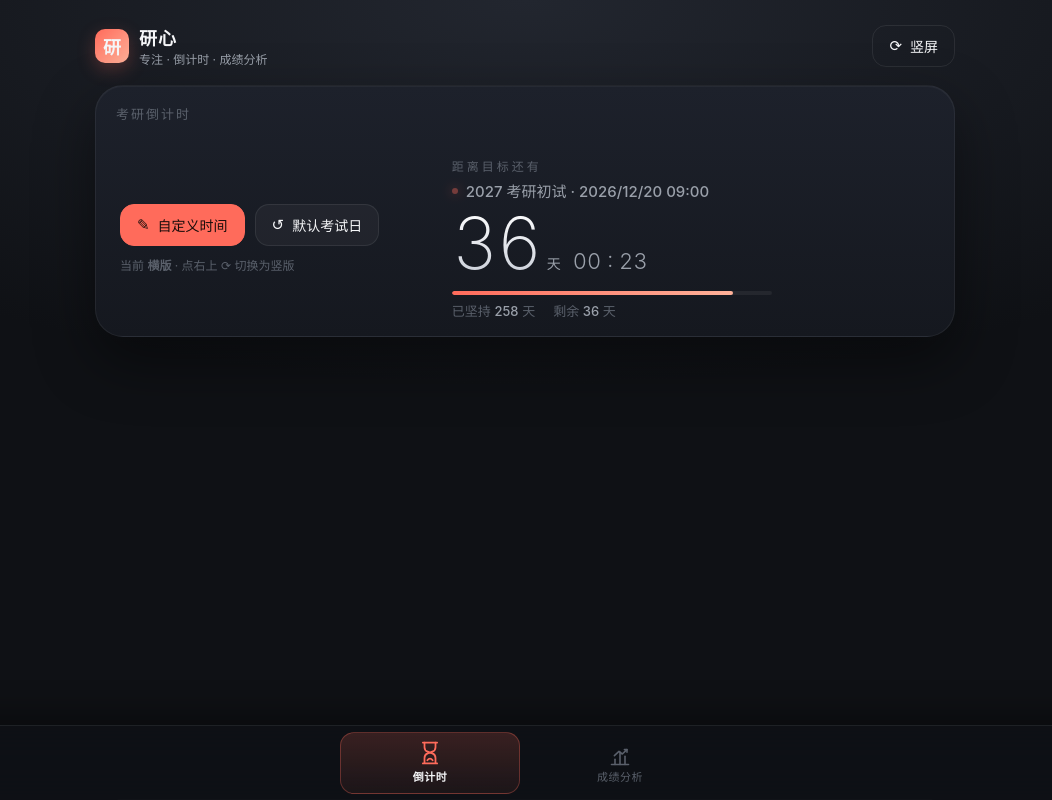
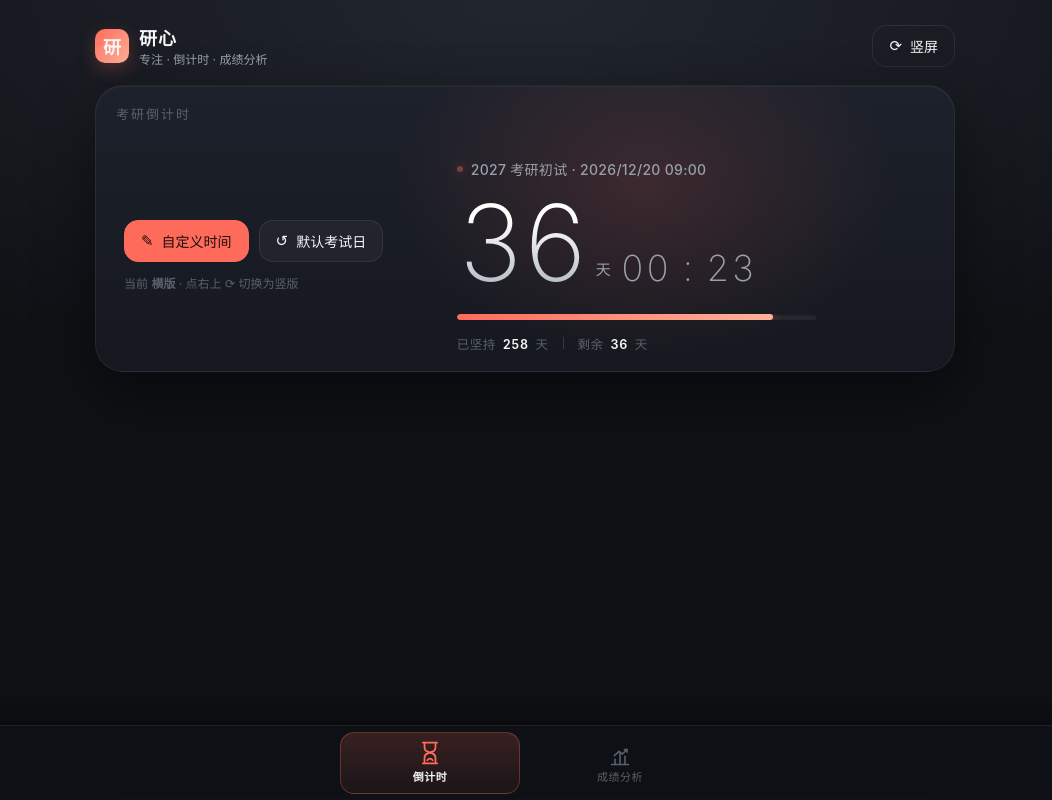
Before and after one commit to Zhouks-byte/yanxin-kaoyan-app, a plain HTML site: page index.html in a window 1280 px wide. Shown: the whole page, without its empty margins (115-1167 px from the left). Drawn offline with Linux system fonts and the light colour scheme.

Commit message:
美化倒计时卡片：大数字焦点与顶部柔光氛围
- 天数数字提升至 66-118px 超大字号、细字重白灰渐变，成为视觉焦点
- 新增卡片顶部暖色径向柔光装饰，增加纵深与呼吸感
- 删除冗余「距离目标还有」标签，目标行直接领衔，界面更简洁
- 进度条加高至 6px 并加橙红发光，数据行加分隔线，数字加粗强调

```diff
--- a/index.html
+++ b/index.html
@@ -75,43 +75,66 @@ body{
 .btn .ic{font-size:15px}
 
 /* ============ 倒计时卡片 ============ */
+/* 卡片顶部柔光氛围：从顶部晕开的暖色光，营造纵深与呼吸感 */
+#cdCard::before{
+  content:"";position:absolute;top:-150px;left:50%;transform:translateX(-50%);
+  width:720px;height:500px;pointer-events:none;z-index:0;
+  background:radial-gradient(closest-side,rgba(255,107,91,.15),rgba(255,107,91,0) 70%);
+}
+#cdCard.layout-landscape::before{left:64%}
+#cdCard .card-header,#cdCard .card-inner{position:relative;z-index:1}
+
 /* 默认：竖版 column 布局（适合窄屏/手机） */
 #cdCard .card-inner{
   display:flex;flex-direction:column;align-items:center;
-  padding:24px 24px;gap:18px;min-width:0;width:100%;
+  padding:18px 24px 26px;gap:24px;min-width:0;width:100%;
   transition:all .4s cubic-bezier(.4,0,.2,1);
 }
 .cd-side{
   display:flex;flex-direction:column;align-items:center;
   min-width:0;width:100%;flex:none; /* flex:none 防止被挤压 */
 }
-.cd-label{font-size:12px;letter-spacing:3px;color:var(--text-faint);text-transform:uppercase}
 .cd-target{
-  font-size:15px;color:var(--text-dim);font-weight:500;
-  display:flex;align-items:center;gap:8px;margin-top:6px;
+  font-size:14px;color:var(--text-dim);font-weight:500;letter-spacing:.3px;
+  display:flex;align-items:center;gap:8px;
   max-width:100%;flex-wrap:wrap;justify-content:center;
 }
 .cd-target .dot{width:6px;height:6px;border-radius:50%;background:var(--accent);box-shadow:0 0 12px var(--accent);animation:pulse 2s ease-in-out infinite;flex-shrink:0}
 .cd{
-  display:flex;align-items:baseline;gap:6px;margin-top:6px;
+  display:flex;align-items:baseline;gap:10px;margin-top:14px;
   flex-wrap:nowrap;justify-content:center;max-width:100%;
 }
 .cd .num{
-  font-size:clamp(48px,16vw,100px);font-weight:200;
-  letter-spacing:-2px;line-height:1;
+  font-size:clamp(66px,17vw,118px);font-weight:200;
+  letter-spacing:-4px;line-height:.95;
   font-variant-numeric:tabular-nums;
-  background:linear-gradient(180deg,#fff,#c9ced8);-webkit-background-clip:text;background-clip:text;-webkit-text-fill-color:transparent;
+  background:linear-gradient(180deg,#ffffff 25%,#aeb4c0);
+  -webkit-background-clip:text;background-clip:text;-webkit-text-fill-color:transparent;
   white-space:nowrap;min-width:0;
 }
-.cd .unit{font-size:14px;color:var(--text-dim);margin-right:6px;flex-shrink:0}
-.cd .sub{font-size:clamp(18px,5.5vw,32px);font-weight:300;color:var(--text-dim);font-variant-numeric:tabular-nums;flex-shrink:0}
-.cd-progress{width:100%;max-width:400px;height:4px;border-radius:4px;background:rgba(255,255,255,0.06);overflow:hidden;margin-top:12px;flex-shrink:0}
-.cd-progress>i{display:block;height:100%;width:0%;background:linear-gradient(90deg,#ff6b5b,#ffb199);border-radius:4px;transition:width 1s linear}
-.cd-meta{display:flex;gap:18px;flex-wrap:wrap;justify-content:center;margin-top:6px;flex-shrink:0}
-.cd-meta span{font-size:13px;color:var(--text-faint)}
-.cd-meta b{color:var(--text-dim);font-weight:500}
+.cd .unit{font-size:15px;color:var(--text-dim);font-weight:400;flex-shrink:0;transform:translateY(-6px)}
+.cd .sub{
+  font-size:clamp(22px,6vw,38px);font-weight:250;color:var(--text-dim);
+  letter-spacing:2px;font-variant-numeric:tabular-nums;flex-shrink:0;
+}
+.cd-progress{
+  width:100%;max-width:420px;height:6px;border-radius:6px;
+  background:rgba(255,255,255,0.06);
+  box-shadow:inset 0 1px 2px rgba(0,0,0,.35);
+  overflow:hidden;margin-top:20px;flex-shrink:0;
+}
+.cd-progress>i{
+  display:block;height:100%;width:0%;border-radius:6px;
+  background:linear-gradient(90deg,#ff6b5b,#ffb199);
+  box-shadow:0 0 12px rgba(255,107,91,.55);
+  transition:width 1s linear;
+}
+.cd-meta{display:flex;align-items:center;gap:14px;margin-top:14px;flex-shrink:0}
+.cd-meta span{font-size:12.5px;color:var(--text-faint);letter-spacing:.5px}
+.cd-meta b{color:var(--text);font-weight:600;font-variant-numeric:tabular-nums;margin:0 3px}
+.cd-meta .sep{display:block;width:1px;height:12px;background:rgba(255,255,255,.14);flex-shrink:0}
 .ctrl-side{
-  display:flex;flex-direction:column;align-items:center;gap:8px;
+  display:flex;flex-direction:column;align-items:center;gap:10px;
   width:100%;max-width:460px;flex:none;
 }
 .actions{display:flex;gap:10px;flex-wrap:wrap;justify-content:center}
@@ -122,7 +145,7 @@ body{
 /* 横版 row 布局（宽视口/电脑横屏/用户手动切换） */
 #cdCard.layout-landscape .card-inner{
   flex-direction:row;align-items:center;justify-content:space-between;
-  padding:16px 24px;gap:24px;
+  padding:18px 28px;gap:28px;
 }
 #cdCard.layout-landscape .cd-side{
   order:2;align-items:flex-start;
@@ -133,9 +156,10 @@ body{
   flex:0 0 auto;max-width:38%;
 }
 #cdCard.layout-landscape .cd{justify-content:flex-start}
-#cdCard.layout-landscape .cd .num{font-size:clamp(36px,9vw,72px)}
-#cdCard.layout-landscape .cd .sub{font-size:clamp(14px,4vw,22px)}
-#cdCard.layout-landscape .cd-progress{max-width:320px}
+#cdCard.layout-landscape .cd .num{font-size:clamp(58px,10vw,106px)}
+#cdCard.layout-landscape .cd .sub{font-size:clamp(22px,4.5vw,36px)}
+#cdCard.layout-landscape .cd-target{justify-content:flex-start}
+#cdCard.layout-landscape .cd-progress{max-width:360px}
 #cdCard.layout-landscape .cd-meta{justify-content:flex-start}
 
 /* ============ 成绩卡片 ============ */
@@ -399,7 +423,6 @@ body.mode-landscape .sg-row.multi{grid-template-columns:repeat(5,1fr)}
   </div>
   <div class="card-inner" id="cardInner">
     <div class="cd-side">
-      <div class="cd-label">距离目标还有</div>
       <div class="cd-target"><span class="dot"></span><span id="targetLabel">目标日期</span></div>
       <div class="cd" id="cd" aria-live="polite">
         <span class="num" id="days">00</span><span class="unit">天</span>
@@ -408,6 +431,7 @@ body.mode-landscape .sg-row.multi{grid-template-columns:repeat(5,1fr)}
       <div class="cd-progress"><i id="bar"></i></div>
       <div class="cd-meta">
         <span>已坚持 <b id="elapsed">0</b> 天</span>
+        <i class="sep" aria-hidden="true"></i>
         <span>剩余 <b id="remain">0</b> 天</span>
       </div>
       <div id="doneMsg" style="display:none" class="done">🎉 目标已到达，加油冲刺！</div>
```
